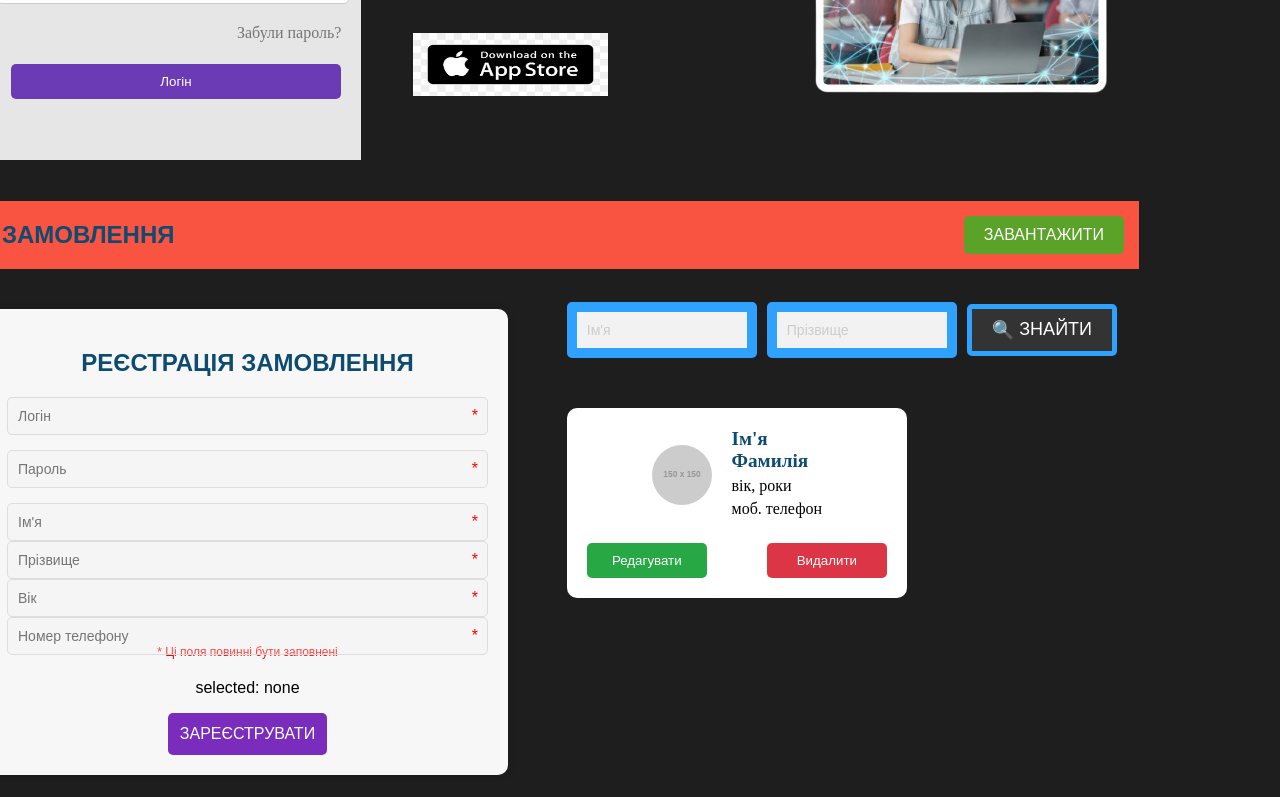
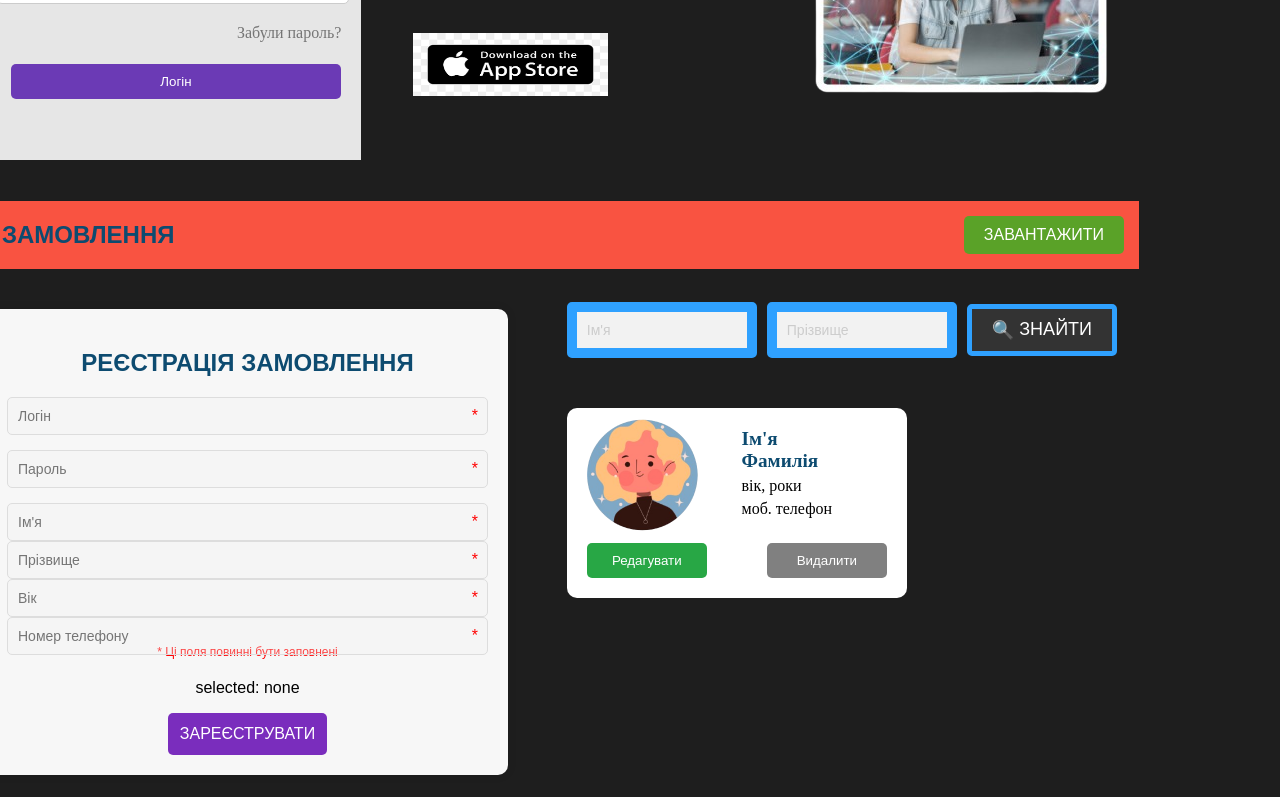
Before and after one commit to ITSTEP-Education/AdminServiceWeb, a React (Create React App) app in the folder admin-page/: page / in a window 1280 px wide. Shown: the part 486-1283 px from the top of the page. Built offline with nearby package versions, Linux system fonts and the light colour scheme; no server answers.

Commit message:
10 was done axios delete ClientData bu userName

```diff
--- a/admin-page/src/administration/components/ClientData/ClientData.tsx
+++ b/admin-page/src/administration/components/ClientData/ClientData.tsx
@@ -41,14 +41,9 @@ const ClientData: FC = () => {
             const data = await getClientDataByName(`${values[0]}-${values[1]}`);
             setClientData(data);
         }
+
+        console.log(clientData);
     }
-
-    useEffect(()=> {
-        if(userName != null){
-
-        }
-
-    }, [userName]);
 
     return(
         <ClientDataWrapper>
--- a/admin-page/src/administration/components/ProfileCard/ProfileCard.css
+++ b/admin-page/src/administration/components/ProfileCard/ProfileCard.css
@@ -15,13 +15,20 @@
     display: flex;
     align-items: center;
     margin-bottom: 20px;
+
   }
 
   .avatar {
-    width: 60px;
-    height: 60px;
+    width: 250px;
+    height: 250px;
     border-radius: 50%;
-    margin-right: 20px;
+    position: absolute;
+    left: -50px;
+  }
+
+  .profile-info{
+    position: relative;
+    left: 50px;
   }
 
   .profile-info h2 {
--- a/admin-page/src/administration/components/ProfileCard/ProfileCard.tsx
+++ b/admin-page/src/administration/components/ProfileCard/ProfileCard.tsx
@@ -1,5 +1,6 @@
-import React, {FC, useEffect, useState} from 'react';
+import React, {FC, ReactNode, useEffect, useState} from 'react';
 import './ProfileCard.css';
+import axios from 'axios';
 
 type ClientData = {
   firstName: string,
@@ -8,27 +9,81 @@ type ClientData = {
   mobile: string,
 }
 
+type StatusCode200 = {
+  property: string,
+  code: number,
+  message: string,
+}
+
 type TProfileCard = {
   userName: string | null,
   clientData: ClientData | null
 }
 
+const deleteClientDataByName = async (userName: string) => {
+  try{
+    const responce = await axios.delete(`https://localhost:7209/api/v2/Administrate/client-data/${userName}`);
+    return responce.data;
+  }
+  catch{
+    return null;
+  }
+}
+
 const ProfileCard: FC<TProfileCard> = (props) => {
+
+  const [statusCode200, setStatusCode200] = useState<StatusCode200 | null>(null);
+
+  const handleBtnDelete = async (e: React.FormEvent<HTMLElement>) => {
+    e.preventDefault();
+
+    let values: Array<string | null> = [];
+    e.currentTarget.parentElement?.previousElementSibling?.querySelectorAll('h2').forEach(item => {values.push(item.textContent)});
+    console.log(values);
+
+    if(values[0] != null && values[1] !=  null){
+      const data = await deleteClientDataByName(`${values[0]}-${values[1]}`);
+      setStatusCode200(data);
+      console.log(statusCode200)
+    }
+  }
+
+  const handleTextField = (): boolean => {
+    if(props.clientData == null || statusCode200 != null) {
+      return true;
+    }
+    return false;
+  };
+
+  const btnDelete = (): ReactNode => {
+    if(handleTextField()){
+      return <button className="delete-btn" onClick={handleBtnDelete} disabled style={{backgroundColor: 'gray'}}>Видалити</button>
+    }
+    else{
+      return <button className="delete-btn" onClick={handleBtnDelete}>Видалити</button>
+    }
+  }
+
+  useEffect(() => {
+    // console.log(props.clientData);
+    setStatusCode200(null);
+  }, [props.userName]);
 
   return (
     <div className="profile-card">
       <div className="profile-details">
-        <img className="avatar" src={'https://via.placeholder.com/150'} alt={`${props.userName || 'none'}'s avatar`}/>
+        <img className="avatar" src={require("../../assets/images/UserAvatar.png")} alt={`${props.userName || 'none'}`}/>
         <div className="profile-info">
-          <h2>{props.clientData?.firstName || 'Ім\'я'}</h2>
-          <h2>{props.clientData?.lastName || 'Фамилія'}</h2>
-          <p>{props.clientData?.age || 'вік'}, роки</p>
-          <p>{props.clientData?.mobile || 'моб. телефон'}</p>
+          <h2>{handleTextField()? 'Ім\'я' : props.clientData?.firstName}</h2>
+          <h2>{handleTextField()? 'Фамилія' : props.clientData?.lastName}</h2>
+          <p>{handleTextField()? 'вік' : props.clientData?.age}, роки</p>
+          <p>{handleTextField()? 'моб. телефон' : props.clientData?.mobile}</p>
+          {!handleTextField()? <p>{`\"${statusCode200?.property}\" is deleted`}</p> : <></>}
         </div>
       </div>
       <div className="actions">
-        <button className="edit-btn">Редагувати</button>
-        <button className="delete-btn">Видалити</button>
+        <button className="edit-btn" disabled>Редагувати</button>
+        {btnDelete()}
       </div>
     </div>
   );
```
